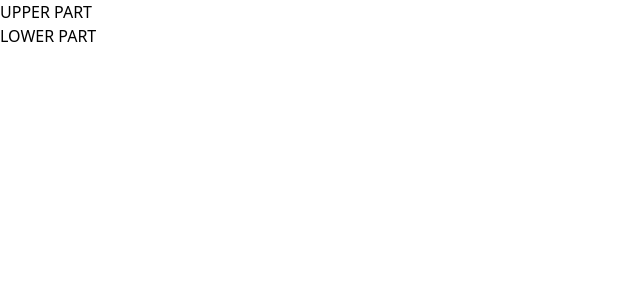
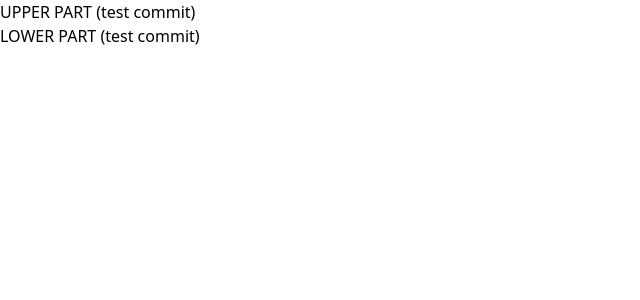
Before and after one commit to gregmaax/weatherApp, an Angular app: page / in a window 1280 px wide. Shown: the top 300 px of the page, without its empty margins (0-640 px from the left). Built offline with nearby package versions, Linux system fonts and the light colour scheme.

Commit message:
test commit

```diff
--- a/src/app/app.component.html
+++ b/src/app/app.component.html
@@ -1,9 +1,9 @@
 <div class="container mx-auto">
     <div class="w-72 bg-blue-300 shadow rounded mx-auto">
-        UPPER PART
+        UPPER PART (test commit)
     </div>
     <div class="w-72 bg-blue-300 shadow rounded center mx-auto">
-        LOWER PART
+        LOWER PART (test commit)
     </div>
 </div>
 
```
